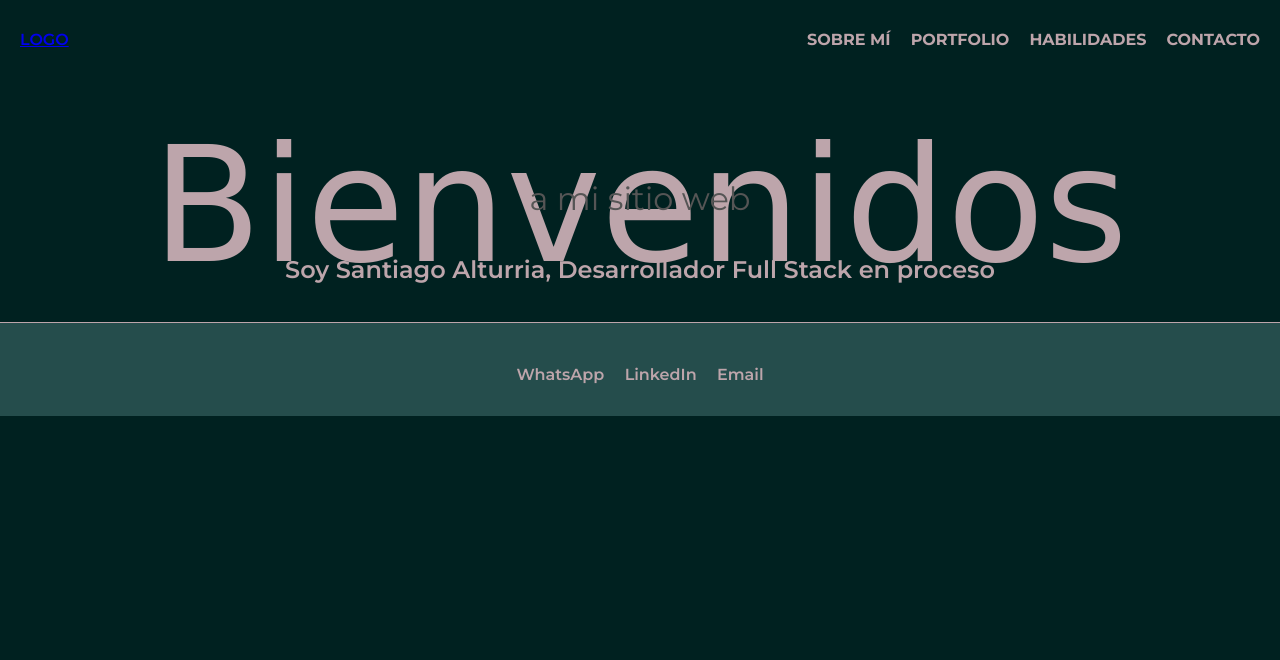
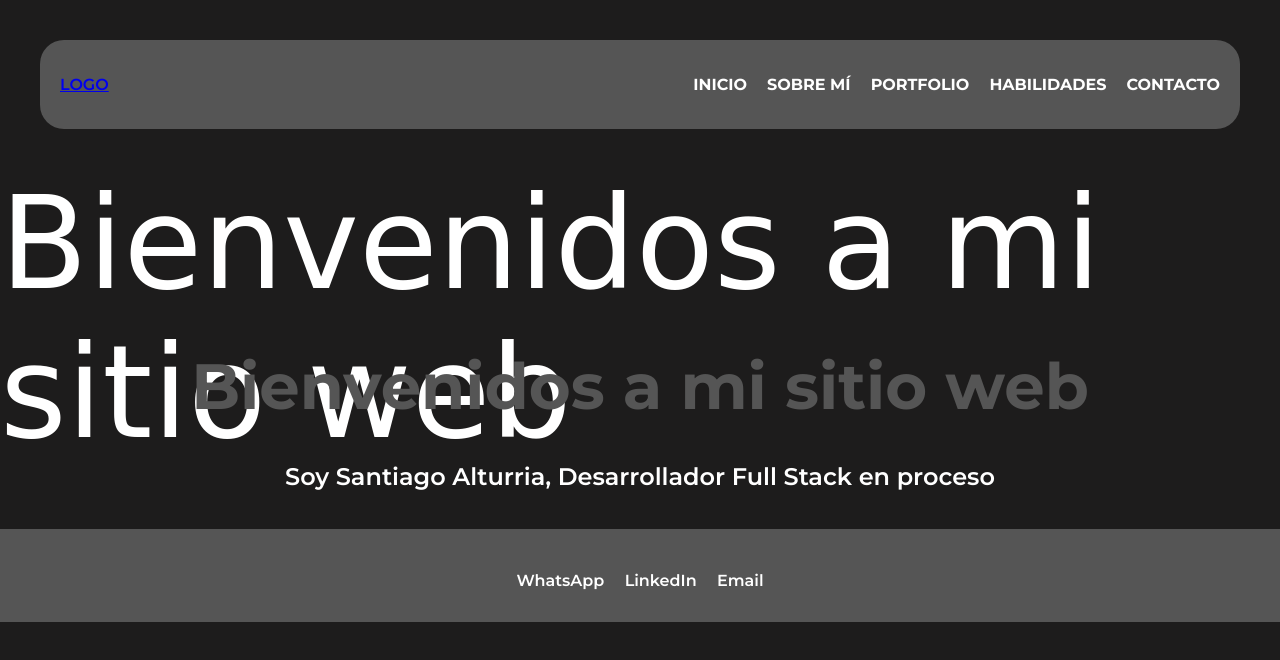
Before and after one commit to SantiAlturria/salture-proyect-home, a plain HTML site: page index.html in a window 1280 px wide. Drawn offline with Linux system fonts and the light colour scheme; a web font is replaced by a local one.

Commit message:
cambios en efectos en navbar

```diff
--- a/css/style.css
+++ b/css/style.css
@@ -1,8 +1,8 @@
 /* VARIABLES */
 :root {
-  --color-texto: #bda5ab;
-  --color-fondo: #002120;
-  --color-header: #254d4c;
+  --color-texto: #ffffff;
+  --color-fondo: rgb(29, 28, 28);
+  --color-header: #555;
 }
 
 /* BASE */
@@ -16,6 +16,7 @@ body {
 }
 
 p {
+  font-family: "Montserrat", sans-serif;
   font-size: 1.5rem;
   line-height: 1.6;
   color: var(--color-texto);
@@ -37,6 +38,7 @@ p {
   padding: 0;
 }
 
+
 .nav-links a {
   color: var(--color-texto);
   text-decoration: none;
@@ -51,10 +53,12 @@ p {
 
 /* HEADER */
 header {
-  background: var(--color-fondo);
+  background: var(--color-header);
   color: var(--color-texto);
   padding: 30px 20px;
   text-align: center;
+  border-radius: 1.5rem;
+ margin: 2.5rem;
 }
 
 h1 {
@@ -65,16 +69,16 @@ h1 {
 }
 
 .bienvenidos {
-  font-family: "Ballet", cursive;
+  font-family: "Imperial Script", cursive;
   font-weight: 500;
-  font-size: 10rem;
+   font-size: 10vw;
   color: var(--color-texto)
 }
 
 .a-mi-sitio {
   font-family: "Montserrat", sans-serif;
-  font-weight: 400;
-  font-size: 2rem;
+  font-weight: 700;
+   font-size: 5vw;
   color: #555;
   margin-top: -7.5rem;
 }
@@ -176,6 +180,48 @@ textarea {
 }
 
 /* BOTONES */
+
+.boton-elegante {
+  font-size: 18px;
+  color: #e1e1e1;
+  font-family: inherit;
+  font-weight: 800;
+  cursor: pointer;
+  position: relative;
+  border: none;
+  background: none;
+  text-transform: uppercase;
+  transition-timing-function: cubic-bezier(0.25, 0.8, 0.25, 1);
+  transition-duration: 400ms;
+  transition-property: color;
+  text-decoration: none;
+  padding: 5px 0;
+  display: inline-block;
+}
+
+.boton-elegante:hover,
+.boton-elegante:focus {
+  color: #fff;
+}
+
+.boton-elegante::after {
+  content: "";
+  position: absolute;
+  bottom: -2px;
+  left: 50%;
+  width: 0%;
+  height: 2px;
+  background-color: #fff;
+  transition: width 400ms cubic-bezier(0.25, 0.8, 0.25, 1),
+              left 400ms cubic-bezier(0.25, 0.8, 0.25, 1);
+}
+
+.boton-elegante:hover::after,
+.boton-elegante:focus::after {
+  width: 100%;
+  left: 0%;
+}
+
 .button {
   appearance: none;
   background-color: transparent;
@@ -225,7 +271,6 @@ button.enviar {
   text-align: center;
   padding: 2rem 1rem;
   margin-top: 2rem;
-  border-top: 1px solid var(--color-texto);
   font-family: "Montserrat", sans-serif;
 }
 
--- a/index.html
+++ b/index.html
@@ -5,21 +5,20 @@
     <meta name="viewport" content="width=device-width, initial-scale=1.0" />
     <title>Inicio</title>
     <link rel="stylesheet" href="./css/style.css" />
-    <link rel="preconnect" href="https://fonts.googleapis.com" />
-    <link rel="preconnect" href="https://fonts.gstatic.com" crossorigin />
-    <link href="https://fonts.googleapis.com/css2?family=Ballet:opsz@16..72&family=Syne:wght@400..800&family=Newsreader:ital,opsz,wght@0,6..72,200..800;1,6..72,200..800&family=Merriweather:ital,opsz,wght@0,18..144,300..900;1,18..144,300..900&family=Montserrat:ital,wght@0,100..900;1,100..900&display=swap"
-      rel="stylesheet"
-    />
+     <link rel="preconnect" href="https://fonts.googleapis.com">
+<link rel="preconnect" href="https://fonts.gstatic.com" crossorigin>
+<link href="https://fonts.googleapis.com/css2?family=Imperial+Script&family=Montserrat:ital,wght@0,100..900;1,100..900&family=Roboto:ital,wght@0,100..900;1,100..900&display=swap" rel="stylesheet">
   </head>
   <body>
     <header>
       <nav class="navbar">
         <a href="./index.html" class="LOGO">LOGO</a>
         <ul class="nav-links">
-          <li><a href="./pages/sobre-mi.html">SOBRE MÍ</a></li>
-          <li><a href="./pages/portfolio.html">PORTFOLIO</a></li>
-          <li><a href="./pages/habilidades.html">HABILIDADES</a></li>
-          <li><a href="./pages/contacto.html">CONTACTO</a></li>
+          <li><a class="boton-elegante" href="./index.html">INICIO</a></li>
+          <li><a class="boton-elegante" href="./pages/sobre-mi.html">SOBRE MÍ</a></li>
+          <li><a class="boton-elegante" href="./pages/portfolio.html">PORTFOLIO</a></li>
+          <li><a class="boton-elegante" href="./pages/habilidades.html">HABILIDADES</a></li>
+          <li><a class="boton-elegante" href="./pages/contacto.html">CONTACTO</a></li>
         </ul>
       </nav>
     </header>
@@ -27,8 +26,8 @@
     <main>
       <section class="inicio">
         <h1>
-          <span class="bienvenidos">Bienvenidos</span>
-          <span class="a-mi-sitio">a mi sitio web</span>
+          <span class="bienvenidos">Bienvenidos a mi sitio web</span>
+          <span class="a-mi-sitio">Bienvenidos a mi sitio web</span>
         </h1>
         <p>Soy Santiago Alturria, Desarrollador Full Stack en proceso</p>
       </section>
```
Also changed, not shown: pages/contacto.html (+5 -4 lines), pages/habilidades.html (+5 -4 lines), pages/portfolio.html (+5 -4 lines), pages/sobre-mi.html (+5 -4 lines).
